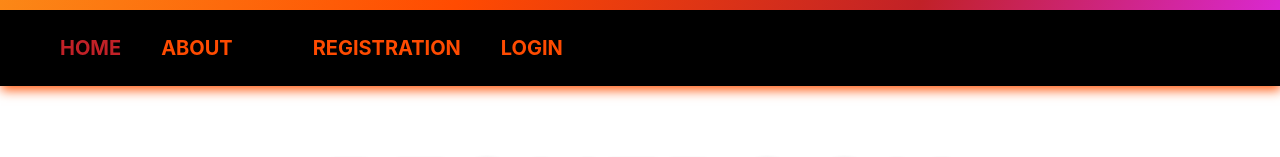
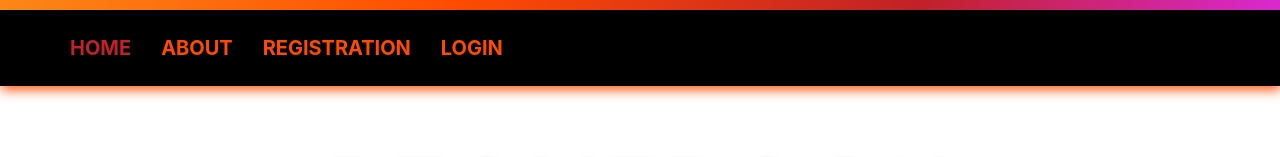
Before and after one commit to aleksandr031091/goit-react-hw-09-phonebook, a React (Create React App) app: page / in a window 1280 px wide. Shown: the top 157 px of the page. Built offline with nearby package versions, Linux system fonts and the light colour scheme.

Commit message:
fix navigation list

```diff
--- a/src/components/navigation/Navigation.js
+++ b/src/components/navigation/Navigation.js
@@ -3,14 +3,17 @@ import { useSelector } from "react-redux";
 import { mainRoutes } from "../../routes/mainRoutes";
 import NavigationItem from "./NavigationItems";
 import NavigationStyled from "./NavigationStyled";
+import NavigationItemsStyled from "./NavigationItemsStyled";
 
 const Navigstion = () => {
   const isAuth = useSelector((state) => state.auth.idToken);
   return (
     <NavigationStyled>
-      {mainRoutes.map((route) => (
-        <NavigationItem {...route} key={route.path} isAuth={isAuth} />
-      ))}
+      <NavigationItemsStyled>
+        {mainRoutes.map((route) => (
+          <NavigationItem {...route} key={route.path} isAuth={isAuth} />
+        ))}
+      </NavigationItemsStyled>
     </NavigationStyled>
   );
 };
--- a/src/components/navigation/NavigationItems.js
+++ b/src/components/navigation/NavigationItems.js
@@ -11,9 +11,10 @@ const NavigationItems = ({
   isAuth,
 }) => {
   return (
-    <NavigationItemsStyled>
+    // <NavigationItemsStyled>
+    <>
       {!isPrivat && !restricted && (
-        <li>
+        <li className="navListItems">
           <NavLink
             to={path}
             exact={exact}
@@ -25,7 +26,7 @@ const NavigationItems = ({
         </li>
       )}
       {isPrivat && !restricted && isAuth && (
-        <li>
+        <li className="navListItems">
           <NavLink
             to={path}
             exact={exact}
@@ -37,7 +38,7 @@ const NavigationItems = ({
         </li>
       )}
       {!isPrivat && restricted && !isAuth && (
-        <li>
+        <li className="navListItems">
           <NavLink
             to={path}
             exact={exact}
@@ -48,7 +49,8 @@ const NavigationItems = ({
           </NavLink>
         </li>
       )}
-    </NavigationItemsStyled>
+    </>
+    // </NavigationItemsStyled>
   );
 };
 
--- a/src/components/navigation/NavigationItemsStyled.js
+++ b/src/components/navigation/NavigationItemsStyled.js
@@ -1,8 +1,13 @@
 import styled from "styled-components";
 
 const NavigationItemsStyled = styled.ul`
+  display: flex;
+  padding-left: 50px;
   list-style: none;
 
+  .navListItems:not(:first-child) {
+    margin-left: 30px;
+  }
   .navLink {
     font-size: 20px;
     font-weight: 700;
```
